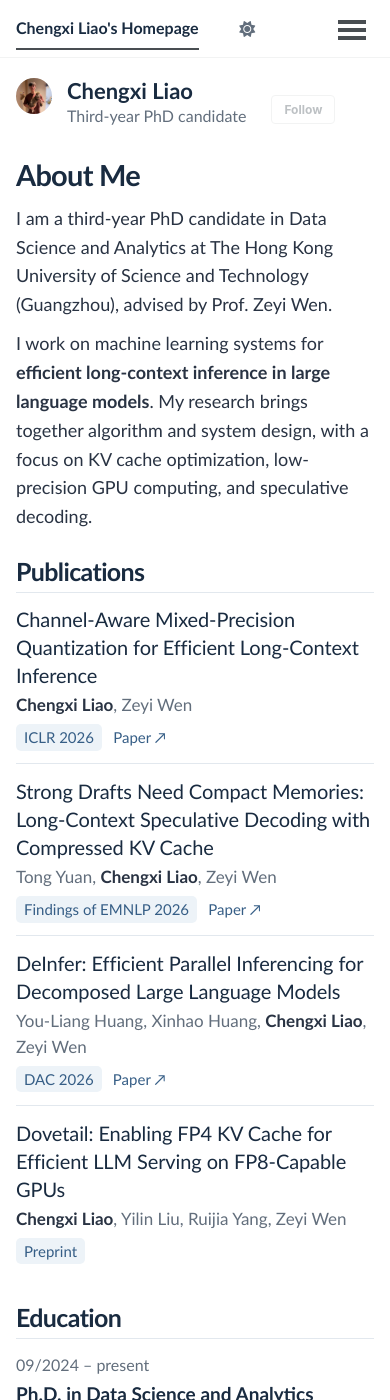
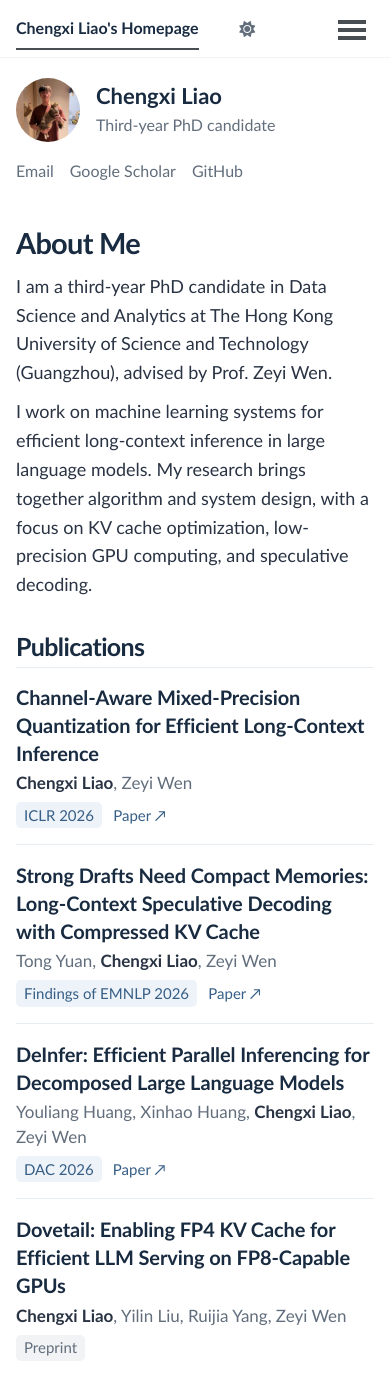
Before and after one commit to cxiliao/cxiliao.github.io, a Jekyll site: the page built from _pages/about.md, in a window 390 px wide and 1400 px high. Built offline with Jekyll 4.4.1, drawn with Linux system fonts in a browser that asks for light colours; a style sheet for code colours, icons or effects is not loaded; some of the changed text lies outside the part shown.

Commit message:
Refine homepage layout, publication styling, and mobile profile

```diff
--- a/_includes/author-profile.html
+++ b/_includes/author-profile.html
@@ -4,7 +4,7 @@
   {% assign author = site.data.authors[page.author] %}{% else %}{% assign author = site.author %}
 {% endif %}
 
-<div itemscope itemtype="http://schema.org/Person">
+<div class="author-profile" itemscope itemtype="http://schema.org/Person">
 
   {% if author.avatar %}
   <div class="author__avatar">
--- a/_includes/footer.html
+++ b/_includes/footer.html
@@ -20,6 +20,14 @@
 {% endif %}
 
 <div class="page__footer-copyright">
+  {% if page.homepage %}
+  <div class="footer-summary">
+    <span>&copy; {{ site.time | date: '%Y' }} {{ site.name | default: site.title }}</span>
+    <span>Updated {{ site.time | date: '%Y-%m-%d' }} &middot; <a href="{{ base_path }}/sitemap/">Sitemap</a></span>
+  </div>
+  <div class="footer-credit">Built with <a href="https://jekyllrb.com" rel="nofollow">Jekyll</a> &amp; <a href="https://github.com/academicpages/academicpages.github.io">AcademicPages</a>, based on <a href="https://mademistakes.com/work/minimal-mistakes-jekyll-theme/" rel="nofollow">Minimal Mistakes</a>.</div>
+  {% else %}
   &copy; {{ site.time | date: '%Y' }} {{ site.name | default: site.title }}, {{ site.data.ui-text[site.locale].powered_by | default: "Powered by" }} <a href="https://jekyllrb.com" rel="nofollow">Jekyll</a> &amp; <a href="https://github.com/academicpages/academicpages.github.io">AcademicPages</a>, a fork of <a href="https://mademistakes.com/work/minimal-mistakes-jekyll-theme/" rel="nofollow">Minimal Mistakes</a>.<br />
   Site last updated {{ "now" | date: '%Y-%m-%d' }}, <a href="/sitemap/" style="text-transform: uppercase;">{{ site.data.ui-text[site.locale].site_map | default: "Sitemap" }}</a>
+  {% endif %}
 </div>
--- a/_includes/home-publications.html
+++ b/_includes/home-publications.html
@@ -8,11 +8,11 @@
 <ul class="publication-list">
   {% for post in papers %}
   <li class="publication-entry">
-    <h3 class="publication-title">{{ post.title | escape }}</h3>
+    <h3 class="publication-title">{% if post.paperurl %}<a href="{{ post.paperurl }}">{{ post.title | escape }}</a>{% else %}{{ post.title | escape }}{% endif %}</h3>
     <div class="publication-authors">{{ post.authors | markdownify }}</div>
     {% if post.venue or post.paperurl %}
     <div class="publication-meta">
-      {% if post.venue %}<span class="publication-venue">{{ post.venue | escape }}</span>{% endif %}
+      {% if post.venue %}<span class="publication-venue{% if post.category == 'manuscripts' %} publication-venue--preprint{% endif %}">{{ post.venue | escape }}</span>{% endif %}
       {% if post.paperurl %}<a class="paper-link" href="{{ post.paperurl }}" aria-label="Read {{ post.title | escape }}">Paper <span aria-hidden="true">↗</span></a>{% endif %}
     </div>
     {% endif %}
--- a/_pages/about.md
+++ b/_pages/about.md
@@ -11,7 +11,7 @@ redirect_from:
 
 I am a third-year PhD candidate in Data Science and Analytics at The Hong Kong University of Science and Technology (Guangzhou), advised by Prof. Zeyi Wen.
 
-I work on machine learning systems for **efficient long-context inference in large language models**. My research brings together algorithm and system design, with a focus on KV cache optimization, low-precision GPU computing, and speculative decoding.
+I work on machine learning systems for efficient long-context inference in large language models. My research brings together algorithm and system design, with a focus on KV cache optimization, low-precision GPU computing, and speculative decoding.
 
 ## Publications
 
--- a/_sass/layout/_academic_home.scss
+++ b/_sass/layout/_academic_home.scss
@@ -20,7 +20,8 @@
   --profile-accent: #365e86;
   --profile-muted: #626e7c;
   --profile-tint: #edf3f8;
-  --profile-rule: #e2e8ee;
+  --profile-rule: #e8edf2;
+  --profile-preprint-bg: #f1f3f5;
   --profile-venue-text: #365e86;
   font-family: Calibri, "Carlito", "Segoe UI", Arial, sans-serif;
   color: var(--profile-text, #30343b);
@@ -33,7 +34,7 @@
     font-family: inherit;
   }
 
-  .masthead__inner-wrap { max-width: 1180px; }
+  .masthead__inner-wrap { max-width: 1100px; }
   .greedy-nav { font-size: 18px; }
   .masthead__menu-item--lg { padding-right: 1em; }
   .masthead { border-bottom-color: var(--profile-rule); }
@@ -49,17 +50,26 @@
   .page__footer {
     position: relative;
     bottom: auto;
-    margin-top: 2rem;
+    margin-top: 2.5rem;
     color: var(--profile-muted, #626873);
-    background: var(--profile-tint);
+    background: var(--global-bg-color);
     border-top-color: var(--profile-rule);
+    footer { max-width: 1100px; padding-bottom: 1.5rem; }
+    .footer-summary {
+      display: flex;
+      flex-wrap: wrap;
+      justify-content: space-between;
+      gap: 0.3rem 1rem;
+      font-size: 13px;
+    }
+    .footer-credit { margin-top: 0.35rem; font-size: 12px; }
   }
 
   .page__footer-follow { display: none; }
 }
 
 #main.academic-home {
-  max-width: 1180px;
+  max-width: 1100px;
   margin-top: 1.25rem;
 }
 
@@ -83,7 +93,7 @@
       font-weight: 700;
       color: var(--profile-heading);
       letter-spacing: -0.025em;
-      margin: 1.55rem 0 0.75rem;
+      margin: 2rem 0 0.9rem;
       padding-bottom: 0.4rem;
       border-color: var(--profile-rule);
     }
@@ -99,7 +109,7 @@
 
     .publication-entry {
       margin: 0;
-      padding: 0.8rem 0;
+      padding: 1rem 0;
       border-bottom: 1px solid var(--profile-rule);
       &:first-child { padding-top: 0; }
       &:last-child { border-bottom: 0; }
@@ -107,10 +117,16 @@
       .publication-title {
         margin: 0 0 0.2rem;
         font-size: 20px;
-        font-weight: 400;
+        font-weight: 700;
         color: var(--profile-heading);
         letter-spacing: -0.005em;
         line-height: 1.4;
+        a {
+          color: inherit;
+          text-decoration: none;
+          text-underline-offset: 0.2em;
+          &:hover, &:focus-visible { text-decoration: underline; }
+        }
       }
     }
 
@@ -148,10 +164,8 @@
       &:hover, &:focus-visible { text-decoration: underline; }
     }
 
-    .publication-group {
-      margin: 0.9rem 0 0.55rem;
-      font-size: 16px;
-      font-weight: 400;
+    .publication-venue--preprint {
+      background: var(--profile-preprint-bg);
       color: var(--profile-muted);
     }
 
@@ -191,6 +205,45 @@
     .page__content { font-size: 18px; }
     .page__content .education-entry { grid-template-columns: 1fr; gap: 0.2rem; }
   }
+
+  @media (max-width: 924px) {
+    .sidebar {
+      margin-top: 0;
+      margin-bottom: 1.75rem;
+      // Override the desktop offset inserted by greedy-navigation when Follow is hidden.
+      padding-top: 0 !important;
+    }
+    .author-profile {
+      display: grid;
+      grid-template-columns: 64px minmax(0, 1fr);
+      align-items: center;
+      gap: 0.65rem 1rem;
+    }
+    .author__avatar { display: block; width: 64px; }
+    .author__avatar img { width: 64px; height: 64px; }
+    .author__content { display: block; padding: 0; line-height: 1.4; }
+    .author__bio { margin: 0.2rem 0 0; }
+    .author__urls-wrapper {
+      display: block;
+      grid-column: 1 / -1;
+      cursor: default;
+      button { display: none; }
+    }
+    .author__urls {
+      display: flex;
+      flex-wrap: wrap;
+      gap: 0 1rem;
+      position: static;
+      margin: 0;
+      padding: 0;
+      border: 0;
+      background: transparent;
+      box-shadow: none;
+      &::before, &::after { display: none; }
+      a { margin: 0; padding: 0.4rem 0; }
+      i { display: none; }
+    }
+  }
 }
 
 @media (max-width: 600px) {
@@ -205,6 +258,7 @@ html[data-theme="dark"] .academic-profile {
   --profile-muted: #b0bdce;
   --profile-tint: #2b394a;
   --profile-rule: #455264;
+  --profile-preprint-bg: #343e49;
   --profile-venue-text: #bfd8f1;
 }
 
```
Also changed, not shown: _publications/2026-07-01-deinfer.md (+3 -3 lines).
